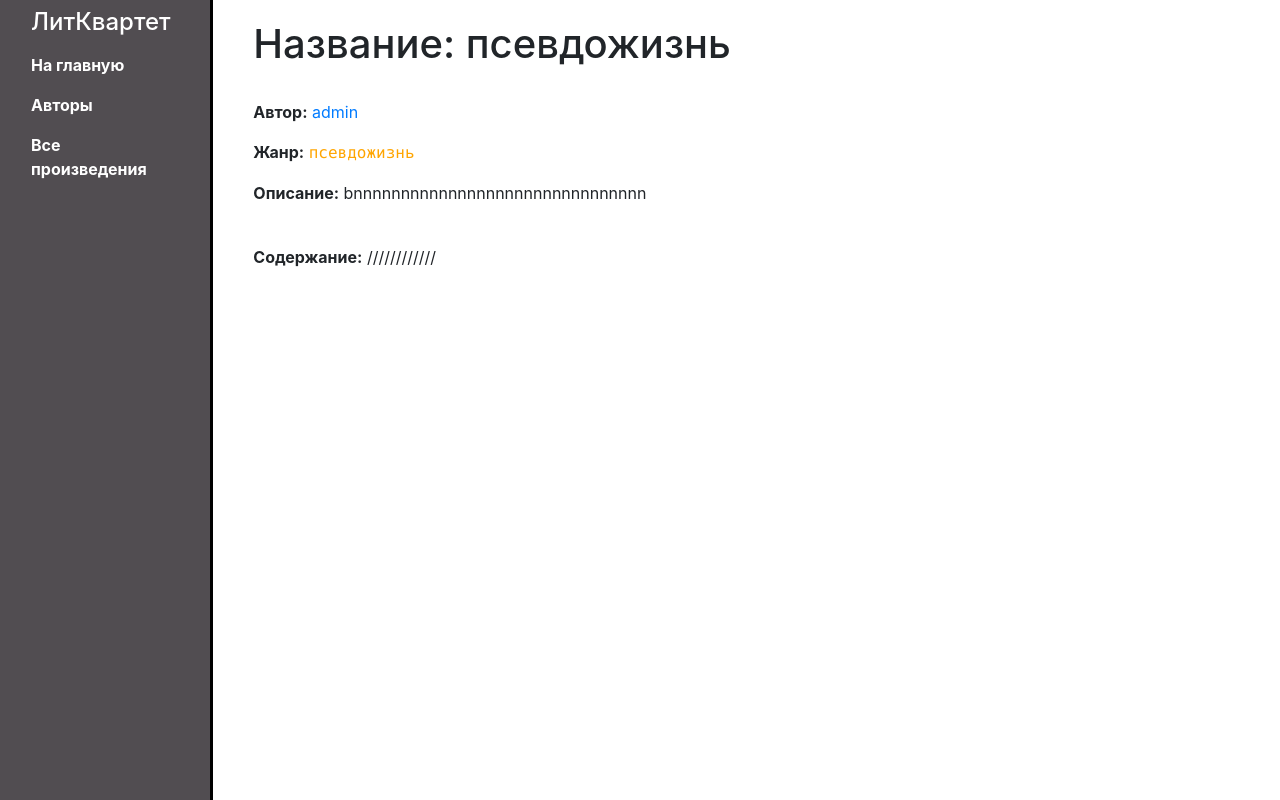
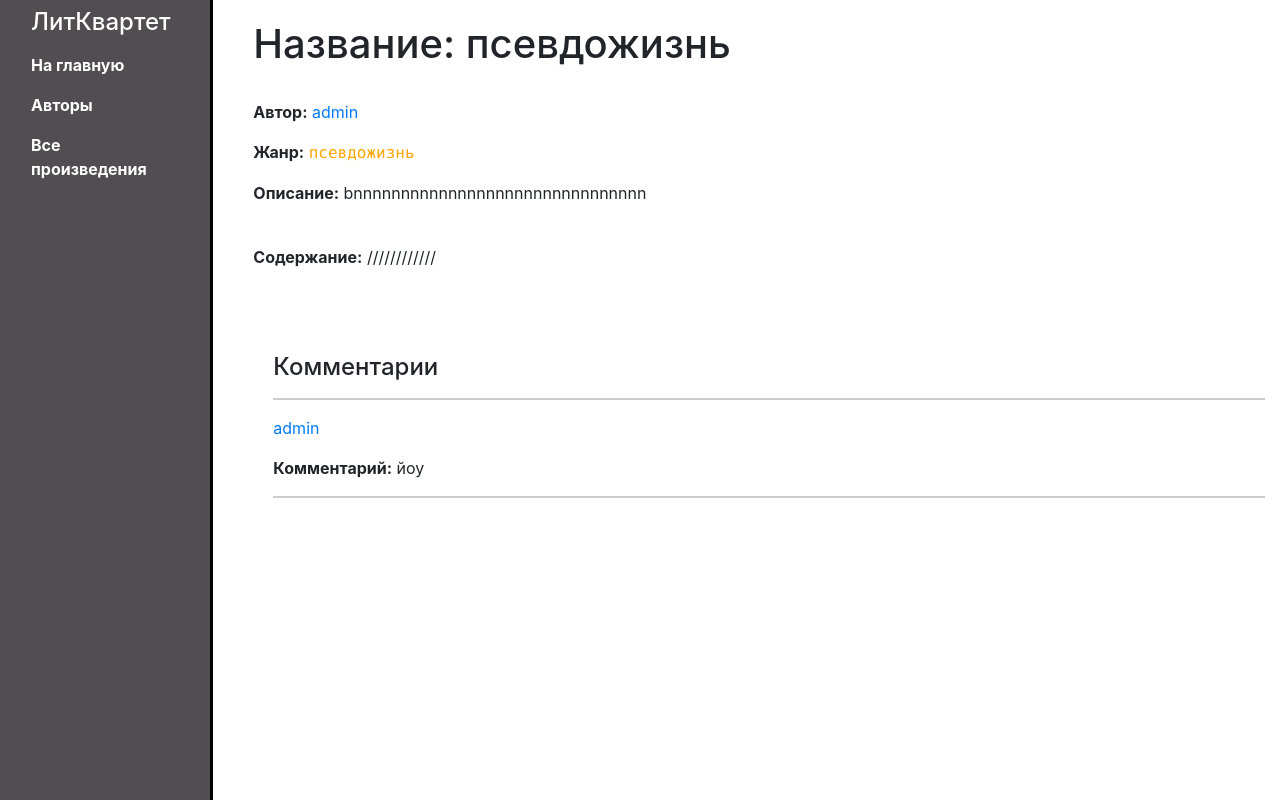
Before and after one commit to KseniaKono/diplomhelpme, a Django app: a page that uses diplomhelpme/writer/templates/writer/content_detail.html in a window 1280 px wide. Run offline with Django 4.2, Linux system fonts and the light colour scheme; data comes from the database, SQL or seed files in the repository; both versions use the stored data as it was after the commit; some libraries are stand-ins or nearby versions.

Commit message:
comments

```diff
--- a/diplomhelpme/writer/admin.py
+++ b/diplomhelpme/writer/admin.py
@@ -1,5 +1,6 @@
 from django.contrib import admin
-from .models import Content, ContentType
+from .models import Content, ContentType, Comment
 # Register your models here.
 admin.site.register(Content)
 admin.site.register(ContentType)
+admin.site.register(Comment)
--- a/diplomhelpme/writer/models.py
+++ b/diplomhelpme/writer/models.py
@@ -32,3 +32,16 @@ class ContentType(models.Model):
 
     def __str__(self):
         return self.name
+
+
+class Comment(models.Model):
+    id = models.UUIDField(primary_key=True, default=uuid.uuid4, help_text='Уникальный id для каждой оценки')
+    commentator = models.ForeignKey(User, verbose_name='Автор', on_delete=models.CASCADE)
+    content_id = models.ForeignKey(Content, on_delete=models.CASCADE, verbose_name='Произведение')
+    text = models.TextField('Текст', max_length=500)
+
+    def __str__(self):
+        return str(self.id)
+
+    def get_absolute_url(self):
+        return reverse('comment-detail')
--- a/diplomhelpme/writer/templates/writer/content_detail.html
+++ b/diplomhelpme/writer/templates/writer/content_detail.html
@@ -10,4 +10,16 @@
    <p><strong>Содержание:</strong> {{ content.data }}</p>
 
 
+    <br>
+    <br>
+  <div style="margin-left:20px;margin-top:20px">
+    <h4>Комментарии</h4>
+
+    {% for copy in content.comment_set.all %}
+    <hr>
+    <a href="{% url 'writer-user-detail' pk=content.author.pk %}"><p>{{copy.commentator}}</p></a>
+    <p><strong>Комментарий:</strong> {{copy.text}}</p>
+    <hr>
+    {% endfor %}
+  </div>
 {% endblock %}
```
Also changed, not shown: diplomhelpme/db.sqlite3, diplomhelpme/writer/migrations/0007_comment.py (added).
